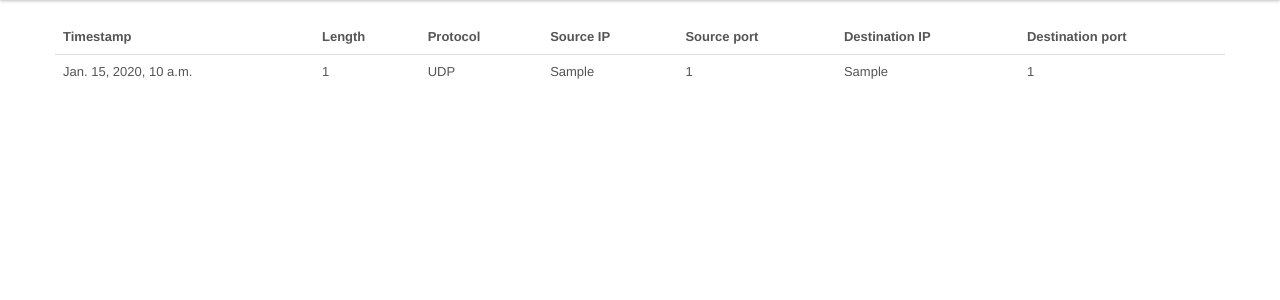
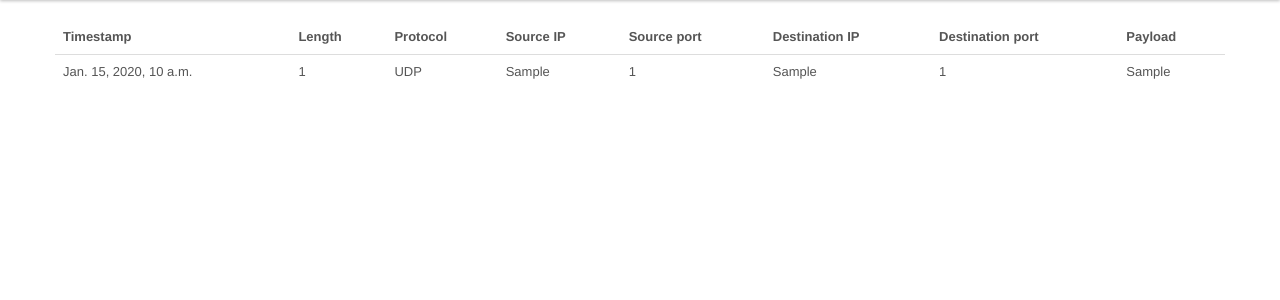
Before and after one commit to oguzy/ovizart, a Django app: page /pcap/info/1/ in a window 1280 px wide. Shown: the part 40-340 px from the top of the page. Run offline with Django 3.2, Linux system fonts and the light colour scheme; tables that the repository leaves empty hold one stand-in row (values such as "Sample post"); parts of the project's set-up code (start-up, migrations or seed data) failed here and were passed over; some libraries are stand-ins or nearby versions.

Commit message:
displaying pcaket details at the template is handled
with this temaplate change fixes #7

```diff
--- a/openwitness/templates/pcap/packet_details.html
+++ b/openwitness/templates/pcap/packet_details.html
@@ -13,6 +13,7 @@
                  <th>Source port</th>
                 <th>Destination IP</th>
                 <th>Destination port</th>
+                <th>Payload</th>
             </tr>
         </thead>
         <tbody>
@@ -24,6 +25,7 @@
                 <td>{{ packet_details.sport }}</td>
                 <td>{{ packet_details.dst_ip }}</td>
                 <td>{{ packet_details.dport }}</td>
+                <td>{{ packet_details.data|linebreaksbr }}</td>
             </tr>
         </tbody>
     </table>
```
